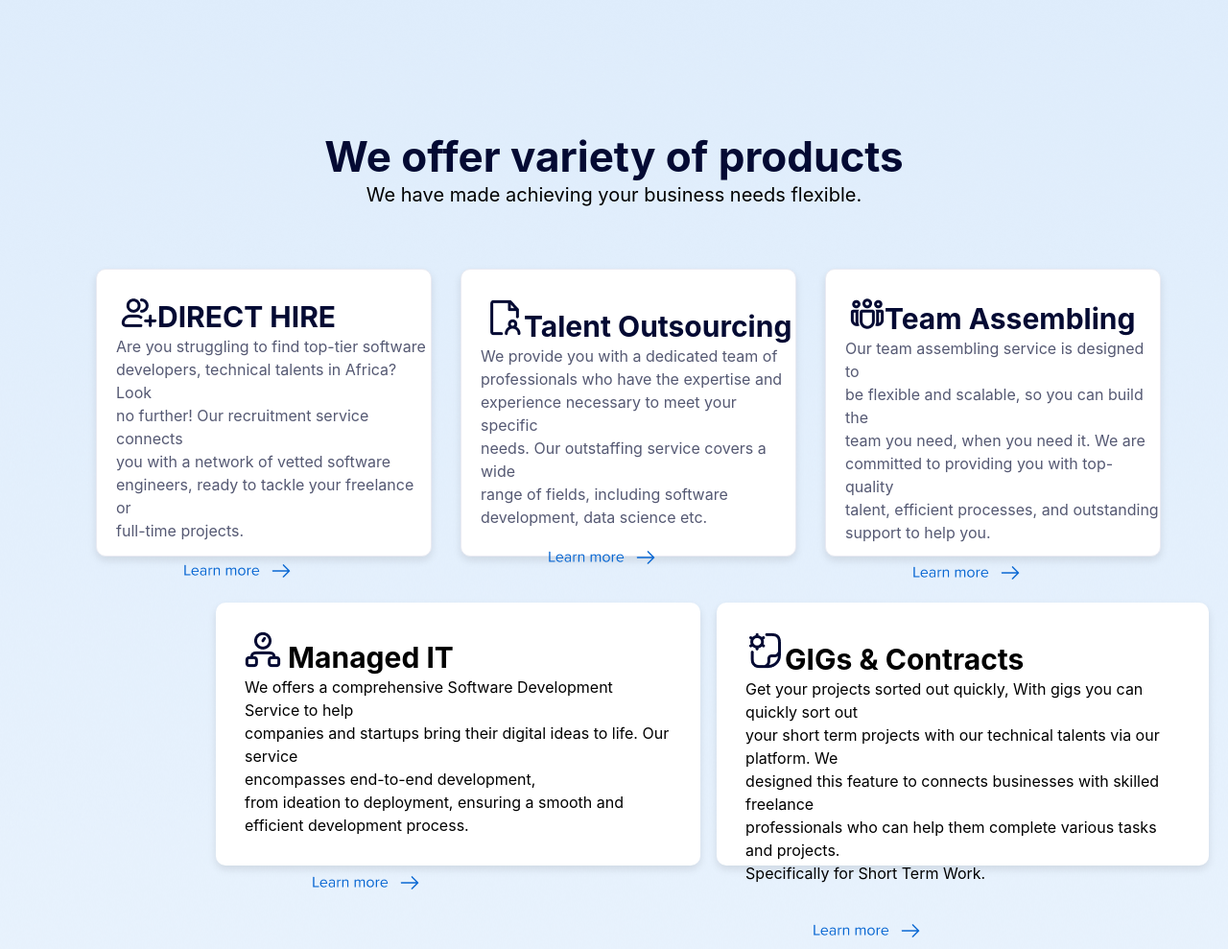
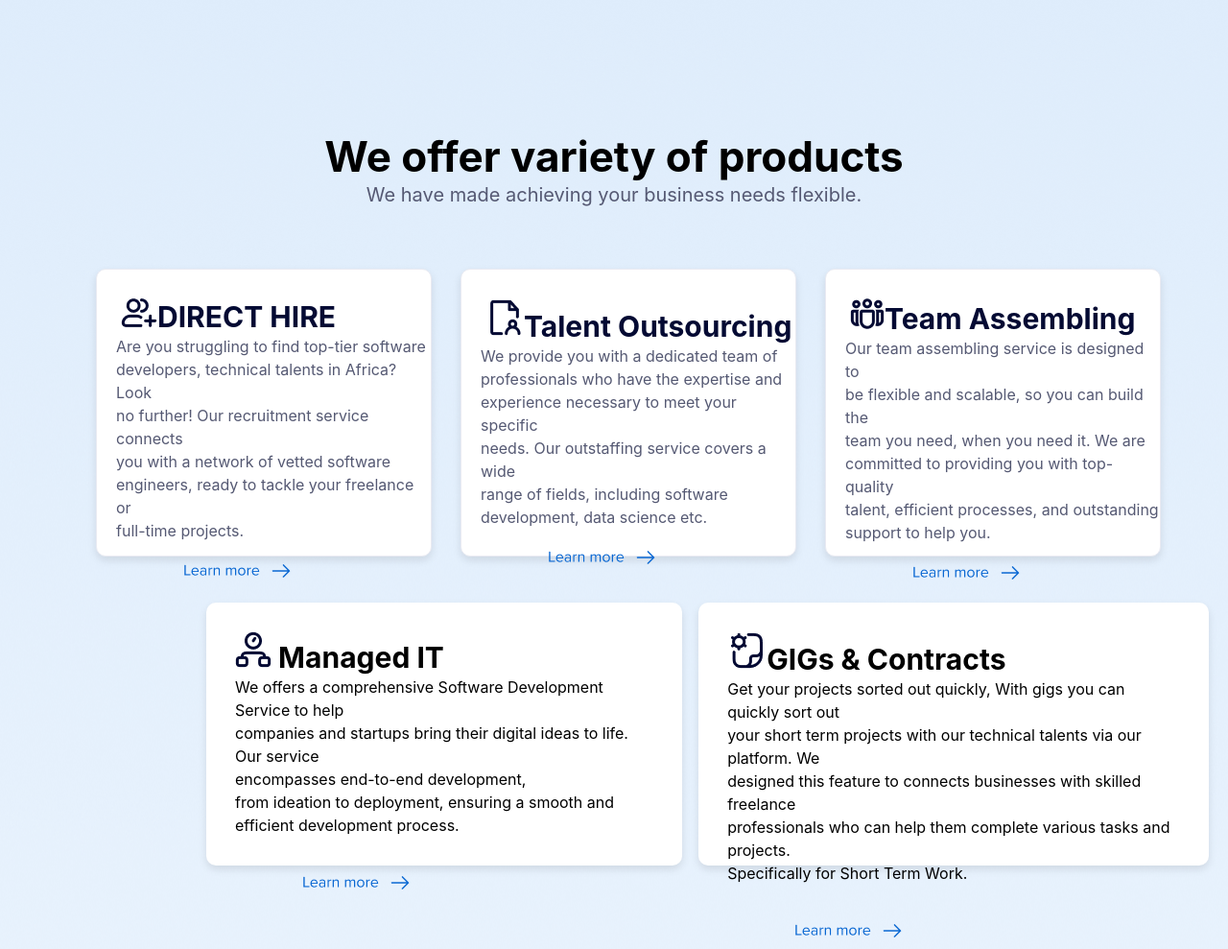
Before and after one commit to Chuzzy99/Prodevs-Landingpage, a plain HTML site: page index.html in a window 1280 px wide. Shown: the part 5880-6869 px from the top of the page at 96% size. Drawn offline with Linux system fonts and the light colour scheme.

Commit message:
Your commit message here

```diff
--- a/index.html
+++ b/index.html
@@ -1067,8 +1067,8 @@
 </div>
 <div class="we-offer-2">
 <div class="we-offer-1">
-    <span class="we-offer">We offer variety of products</span><br>
-    <span class="we-have">We have made achieving your business needs flexible.</span>
+    <span class="hire-talents">We offer variety of products</span><br>
+    <span class="we-want">We have made achieving your business needs flexible.</span>
 </div><br><br><br>
 <div class="three-1">
     <div class="direct-hire-1">
--- a/style.css
+++ b/style.css
@@ -551,17 +551,6 @@ opacity: 0px;
 background-color:  #EADCFB;
 margin-top:-50px ;
 }
-.we-offer{
-    width: 1180px;
-height: 54px;
-gap: 0px;
-opacity: 0px;
-font-family: -apple-system, BlinkMacSystemFont, 'Segoe UI', Roboto, Oxygen, Ubuntu, Cantarell, 'Open Sans', 'Helvetica Neue', sans-serif;
-font-size: 44px;
-font-weight: 700;
-line-height: 53.59px;
-color: var(--Text-dark, #040A33);
-}
 .we-offer-1{
     text-align: center;
     padding-top: 400px;
@@ -649,7 +638,7 @@ line-height: 36.54px;
 text-align: left;
 }
 .we-offers{
-    width: 521.5px;
+    width: 821.5px;
 height: 96px;
 gap: 0px;
 opacity: 0px;
@@ -661,7 +650,7 @@ text-align: left;
 }
 .managed-it-1{
     background-color: white;
-    width: 541.5px;
+    width: 531.5px;
 height: 274px;
 padding: 30px 30px 30px 30px;
 gap: 10px;
@@ -674,7 +663,7 @@ box-shadow: 0 4px 8px rgba(0,0,0,0.1);
 .two-columns {
     display: flex;
     padding: 20px;
-    margin-left: 80px;
+    margin-left: 70px;
 
 gap: 37px;
 opacity: 0px;
@@ -684,7 +673,7 @@ opacity: 0px;
 }
 .managed-it-2{
     background-color: white;
-    width: 550px;
+    width: 570px;
 height: 274px;
 padding: 30px 30px 30px 30px;
 gap: 10px;
```
